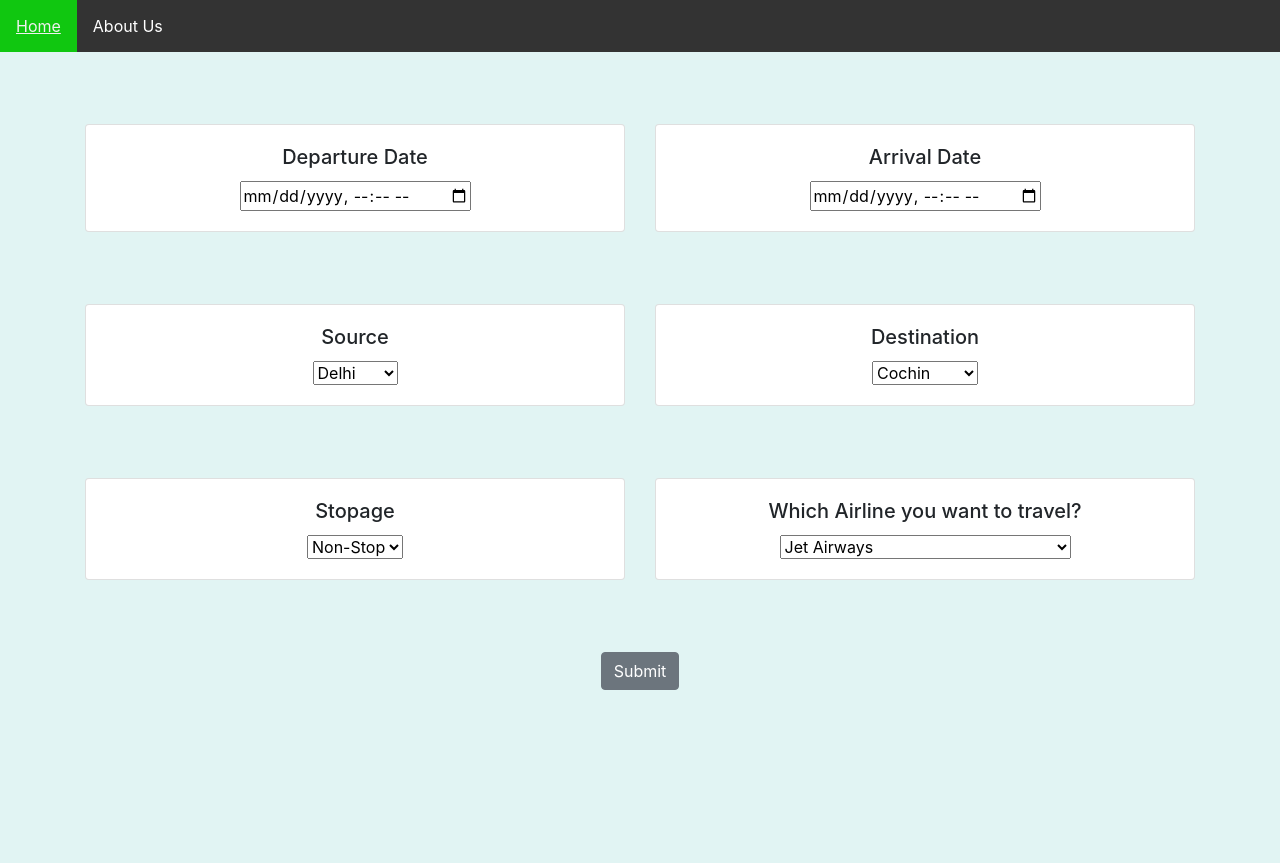
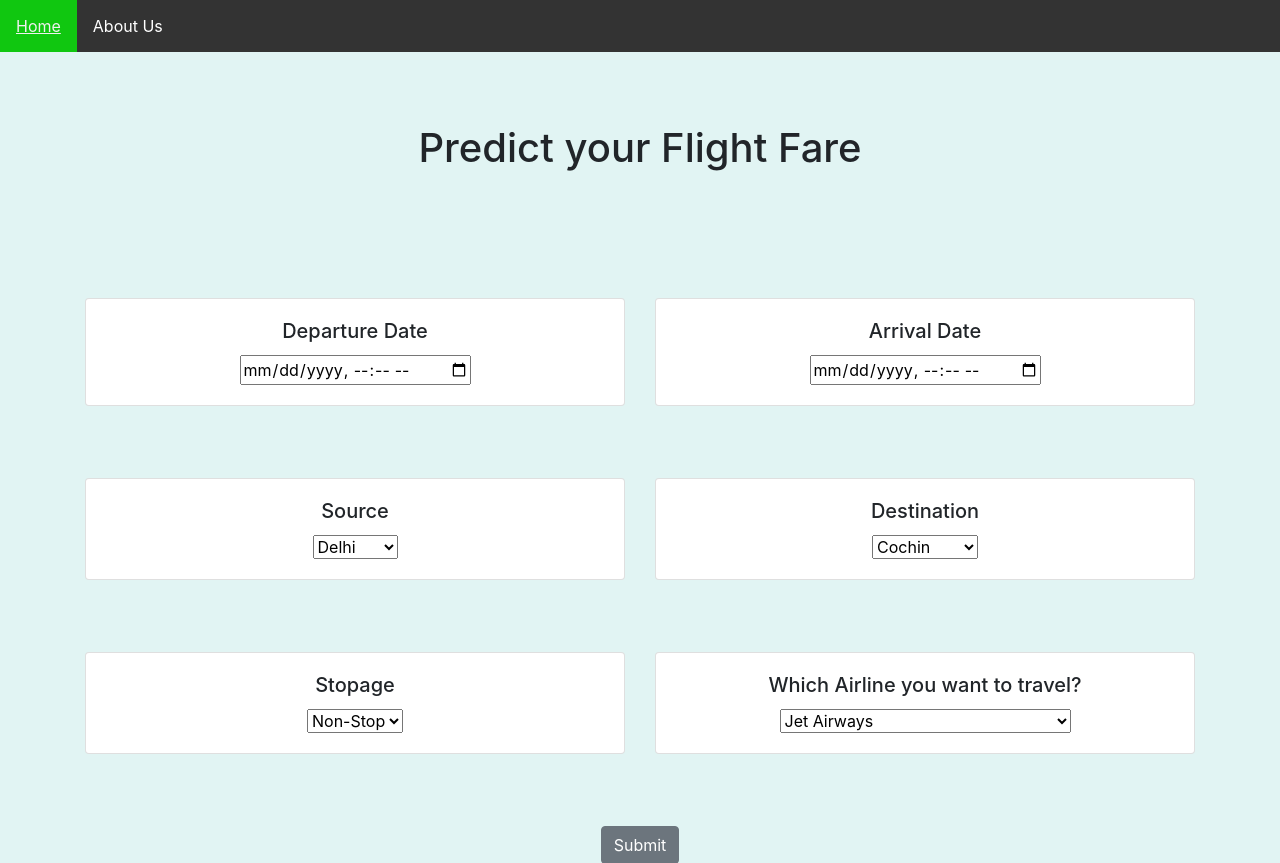
Before and after one commit to shuklatushar/INeuron-Flight-Fare-Prediction, a Flask app: page / in a window 1280 px wide. Shown: the top 863 px of the page. Before the commit the page ends 690 px from the top, so only its background shows below. Run offline with Flask 2, Linux system fonts and the light colour scheme; parts of the project's set-up code (start-up, migrations or seed data) failed here and were passed over; some libraries are stand-ins or nearby versions.

Commit message:
some minor updates

```diff
--- a/static/css/styles.css
+++ b/static/css/styles.css
@@ -13,6 +13,9 @@ a {
 
 a:hover {
     color: #f0f0f0;
+}
+.headingtile{
+    padding-bottom: 70px;
 }
 
 ul {
--- a/templates/aboutus.html
+++ b/templates/aboutus.html
@@ -48,7 +48,7 @@
 
                     <h3 class="name2">Udit Thakkar</h3>
                     <img class= "img2" src="..\static\images\pic1.jpg" width=170>
-                    <p class="about2">He is a Tech Enthusiast and have a keen interest in Data Science, Machine Learning and Software Development. He is currently pursuing graduation in B.Tech Computer Science with Data Science specialization. He have great knowledge about various Programming languages, frameworks, Data Science, Machine Learning and its respective fields.</p>
+                    <p class="about2">A third-year B.Tech Computer Science Undergrad. An Aspiring Software Developer who is a Constant Learner. Efficient in working with programing Languages like Python, C, C++, and Java. Exploring and Learning in the fields of Data structure and algorithms, Data Visualization, Data Analysis, Machine Learning, Data Science, and Web Development.</p>
                     <br>
                     <br>
                     <br>
--- a/templates/home.html
+++ b/templates/home.html
@@ -27,6 +27,9 @@
 
     <br><br><br>
 
+    <h1 class="headingtile">Predict your Flight Fare</h1>
+    <br>
+    <br>
 
     <div class="container">
 
```
